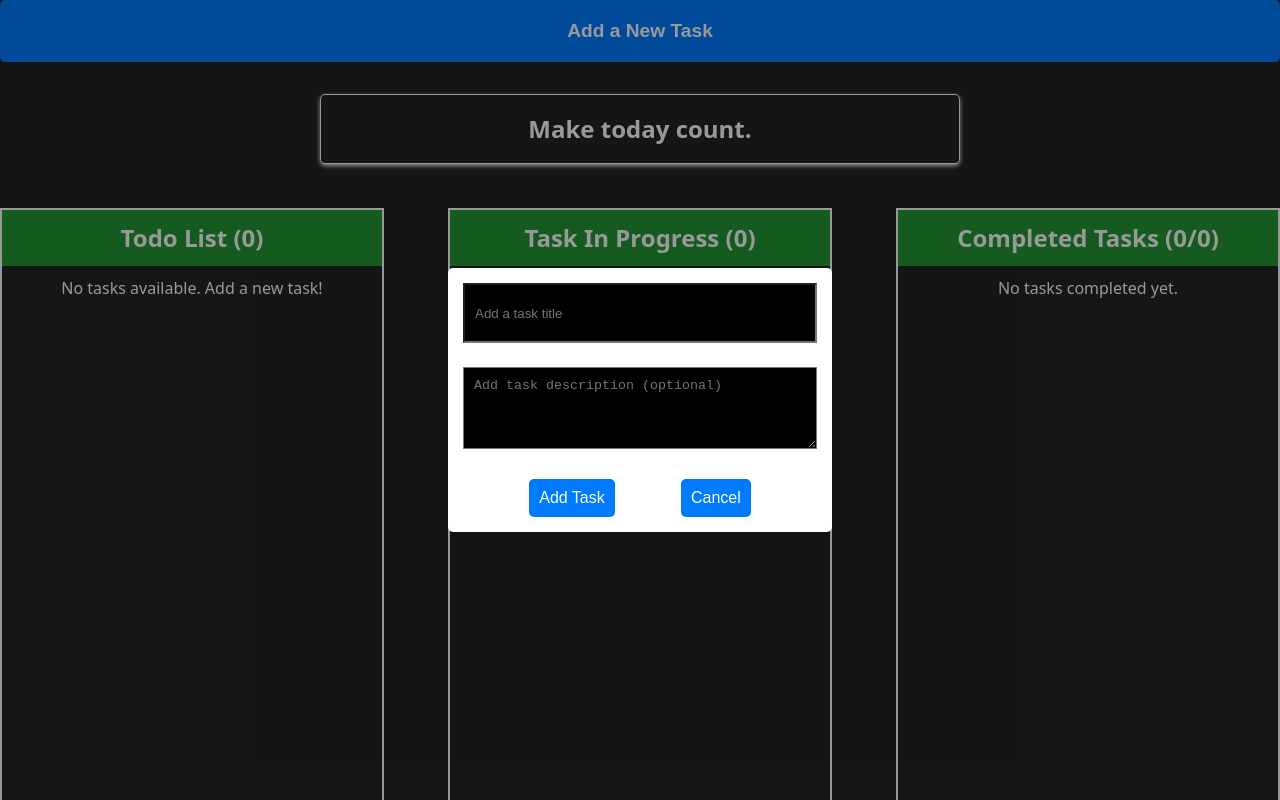
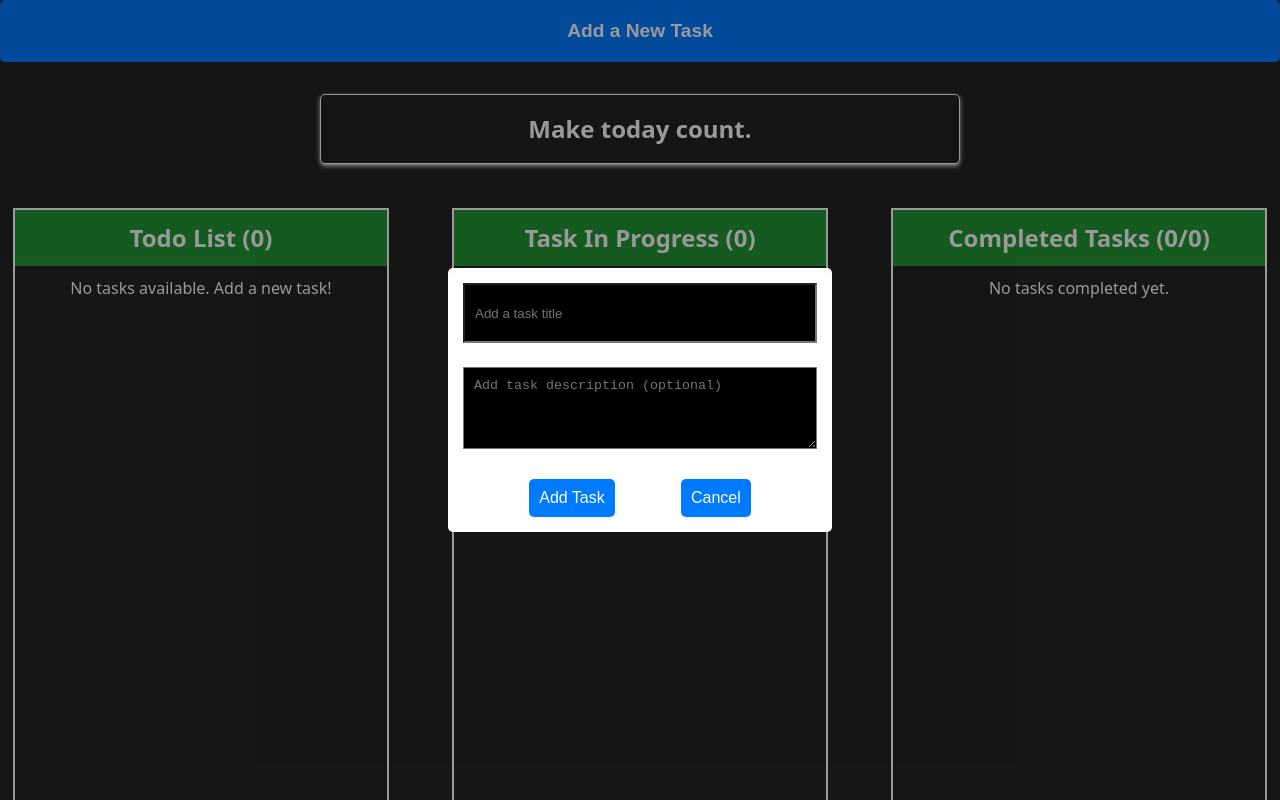
Before and after one commit to jaysquare24/To-do-App, a React (Vite) app: page / in a window 1280 px wide. Both pictures are taken after a click on the button "Add a New Task". Built offline with nearby package versions, Linux system fonts and the light colour scheme.

Commit message:
Edit styling

```diff
--- a/src/App.scss
+++ b/src/App.scss
@@ -1,18 +1,11 @@
 #root {
-
   margin: 0;
   padding: 0;
-
-
 }
 
 body{
   overflow: hidden;
-
-
 }
-
-
 
 body.modal-open {
   overflow: hidden;
@@ -27,14 +20,11 @@ body.modal-open {
 }
 
 .header{
-
   position: fixed;
   top:0 ;
   left: 0;
   width: 100%;
   z-index: 2;
-
-
 
   h1{
     text-align: center;
@@ -52,10 +42,7 @@ body.modal-open {
     font-weight: bold;
     border-radius: 5px;
     box-shadow: 0 2px 4px rgba(255, 255, 255, 0.92);
-
   }
-
-
 }
 
 
@@ -77,23 +64,21 @@ body.modal-open {
     border-radius: 5px;
     cursor: pointer;
   }
+
   .new-task-button:hover {
     background-color: #0056b3;
   }
-
-
-
 }
 
 .tasks-status-container {
   position: fixed;
   top: 0;
-  width: 100%;
+  left: 0;
+  right: 0;
+  width: 98%;
   display: flex;
   justify-content: space-between;
-  margin: 13rem 0 0;
-
-
+  margin: 13rem auto 0;
 
  .task-section{
    width: 30%;
@@ -101,8 +86,6 @@ body.modal-open {
    border: 2px solid white;
    height: calc(100vh - 120px - 5rem);
    overflow-y: auto;
-
-
   }
 
  h2{
@@ -140,7 +123,6 @@ li{
   margin-top: 0.5rem;
 
   .task-item{
-
     display: flex;
     justify-content: space-between;
     align-items: center;
@@ -153,7 +135,6 @@ li{
       flex-basis: 55%;
       word-break: normal;
       overflow-wrap: break-word;
-
     }
 
     .todo-buttons{
@@ -162,7 +143,6 @@ li{
       justify-content: space-between;
       flex-shrink: 0;
       align-items: center;
-
     }
 
     .task-buttons, .task-time{
@@ -216,7 +196,7 @@ li{
     cursor: pointer;
     font-size: 0.7rem;
     width: 100px;
-    text-decoration: underline;
+    text-decoration: underline !important;
   }
 
   .description{
@@ -242,6 +222,7 @@ li{
   border-radius: 5px;
   z-index: 4;
   text-align: center;
+  overflow: hidden;
 
   input, textarea{
     width: 100%;
@@ -477,11 +458,8 @@ li{
     }
 
     .quote-container{
-
       font-size: 0.8rem;
       font-weight: 500;
-
-
     }
   }
 
@@ -499,7 +477,6 @@ li{
 
   .links{
    margin: 8rem auto 0 ;
-
   }
 
   .links a {
@@ -593,7 +570,6 @@ li{
     .todo-summary {
       margin-top: 5px;
       font-size: 0.7rem;
-      text-decoration: underline;
 
     }
 
@@ -626,5 +602,4 @@ li{
       font-size: 0.7rem;
     }
   }
-
 }
--- a/src/components/AddTodo.jsx
+++ b/src/components/AddTodo.jsx
@@ -68,7 +68,7 @@ export const AddTodo = () => {
                         placeholder="Add task description (optional)"
                     /> <br/><br/>
                     <div className="buttons">
-                        <button type="submit" className="submit-button">Add Task</button>
+                        <button type="submit">Add Task</button>
                         <button type="button" onClick={onCloseModal}>Cancel</button>
                     </div>
                 </form>
```
